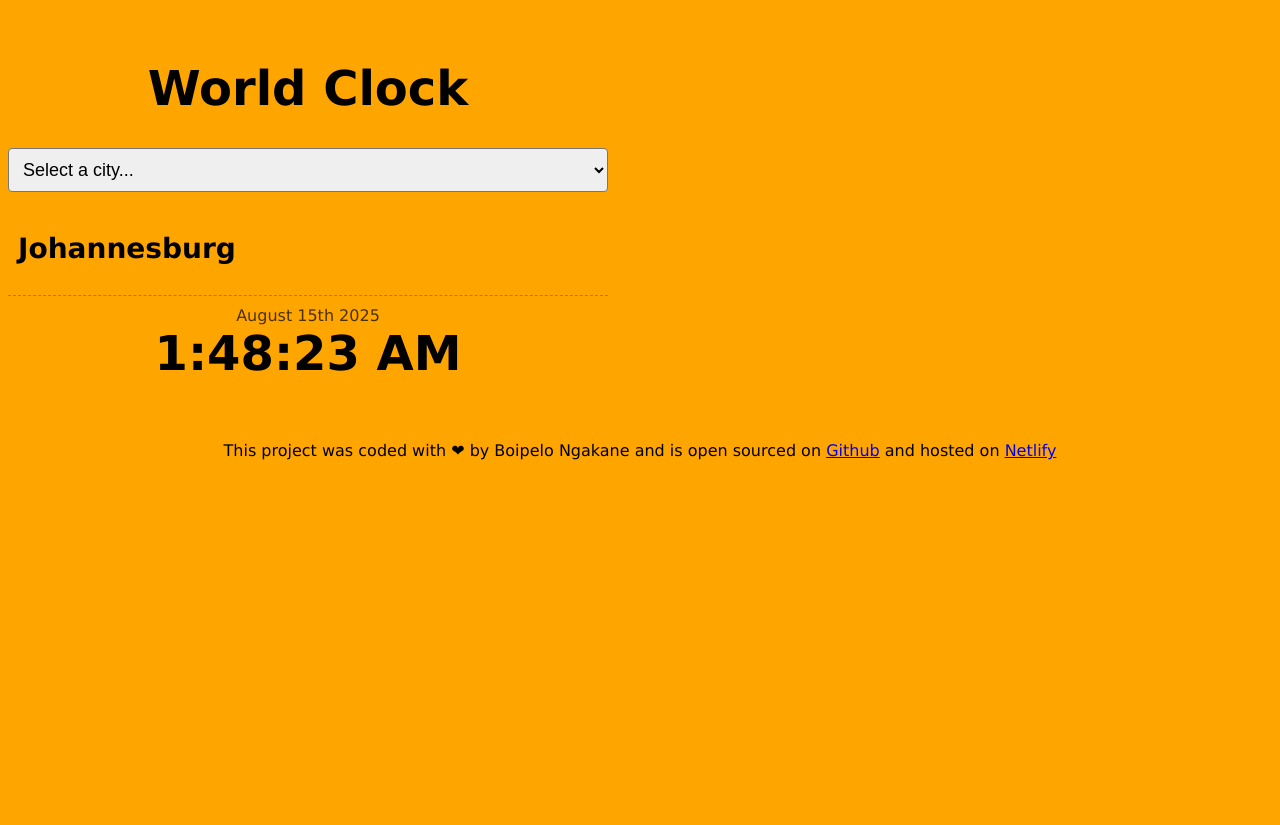
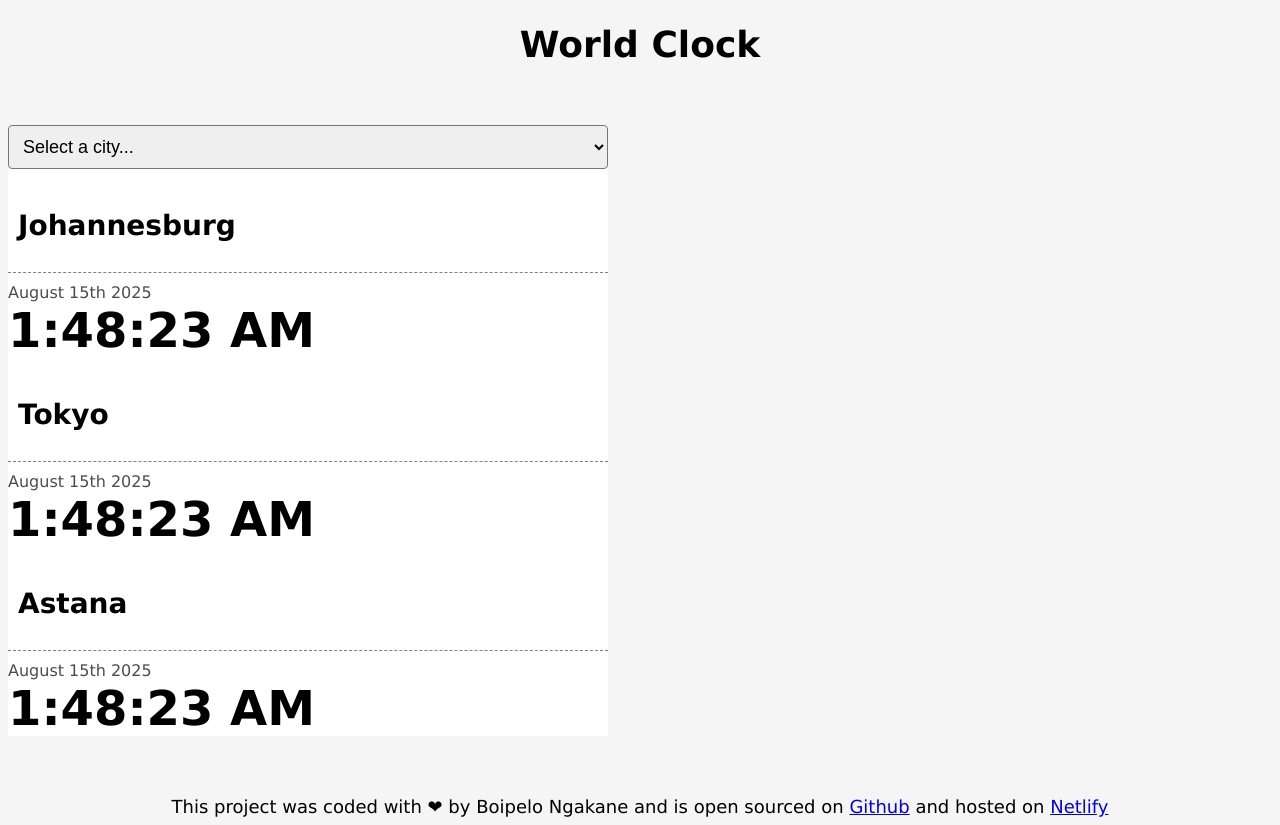
Before and after one commit to boipelo-codes/World-Clock, a plain HTML site: page index.html in a window 1280 px wide. Before the commit the page ends 800 px from the top, so only its background shows below. Drawn offline with nearby package versions, Linux system fonts and the light colour scheme; a script that the page names is missing.

Commit message:
updated html, css & js

```diff
--- a/css/styles.css
+++ b/css/styles.css
@@ -1,19 +1,18 @@
 h1{
     text-align: center;
     font-family: 'Lucida Sans', 'Lucida Sans Regular', 'Lucida Grande', 'Lucida Sans Unicode', Geneva, Verdana, sans-serif;
-    font-size: 48px;
+    font-size: 36px;
 }
 
 body{
-    background-color: orange;
+    background-color: whitesmoke;
     font-family:'Lucida Sans', 'Lucida Sans Regular', 'Lucida Grande', 'Lucida Sans Unicode', Geneva, Verdana, sans-serif;
 }
 
 .container{
-    text-align:center;
     max-width: 600px;
     margin: 60px 0;
-    background: orange;
+    background: white;
     color: black;
     border-radius: 0px 7px 29px 0px rgba(100, 100, 111, 0.2);
 }
@@ -62,4 +61,5 @@ h2{
 
 footer{
     text-align: center;
+    font-size: 18px;
 }
--- a/index.html
+++ b/index.html
@@ -9,19 +9,30 @@
     <title>World Clock-Boipelo</title>
 </head>
 <body>
+    <h1>World Clock</h1>
     <div class="container">
-
-    <h1>World Clock</h1>
 
     <select>
         <option value="">Select a city...</option>
-        <option value="johannesburg">Johannesbrug</option>
-        <option value="tokyo">Tokyo</option>
-        <option value="astana">Astana</option>
+        <option value="Africa/Johannesburg">Johannesbrug</option>
+        <option value="Asia/Tokyo">Tokyo</option>
+        <option value="Asia/Almaty">Astana</option>
     </select>
 
-    <div class="city">
+    <div class="city" id="johannesburg">
         <h2>Johannesburg</h2>
+    </div>
+    <div class="date">August 15th 2025</div>
+    <div class="time">1:48:23 AM </div>
+
+    <div class="city" id="tokyo">
+        <h2>Tokyo</h2>
+    </div>
+    <div class="date">August 15th 2025</div>
+    <div class="time">1:48:23 AM </div>
+
+    <div class="city" id="astana">
+        <h2>Astana</h2>
     </div>
     <div class="date">August 15th 2025</div>
     <div class="time">1:48:23 AM </div>
--- /dev/null
+++ b/javascript/index.js
@@ -0,0 +1,8 @@
+function updateTime() {
+    letjohannesburgElement = document.querySelector("#johannesburg");
+    if (johannesburgElement) {
+        let johannesburgDateElement = johannesburgElement.querySelector(".date");
+        let johannesburgTimeElement = johannesburgElement.querySelector(".time");
+        let johannesburgTime = moment().tz ("Africa/Johannesburg");
+    }
+}
```
